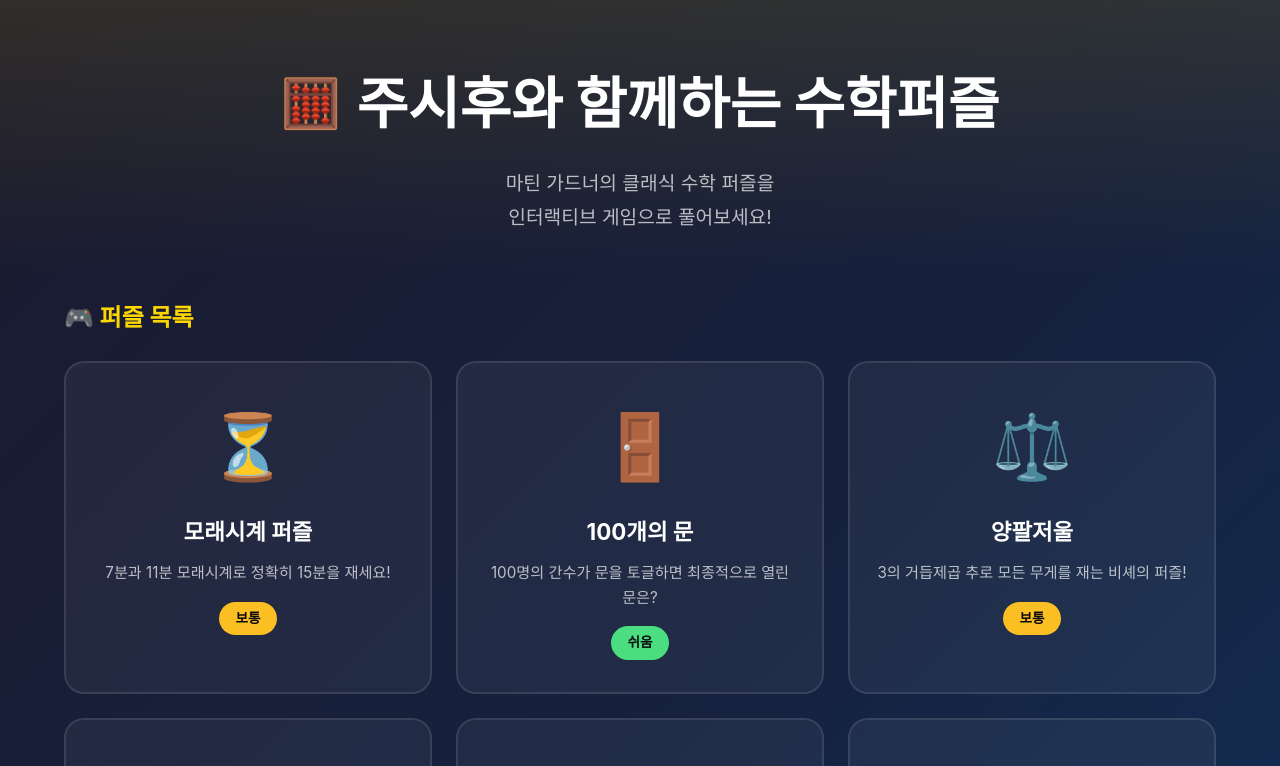
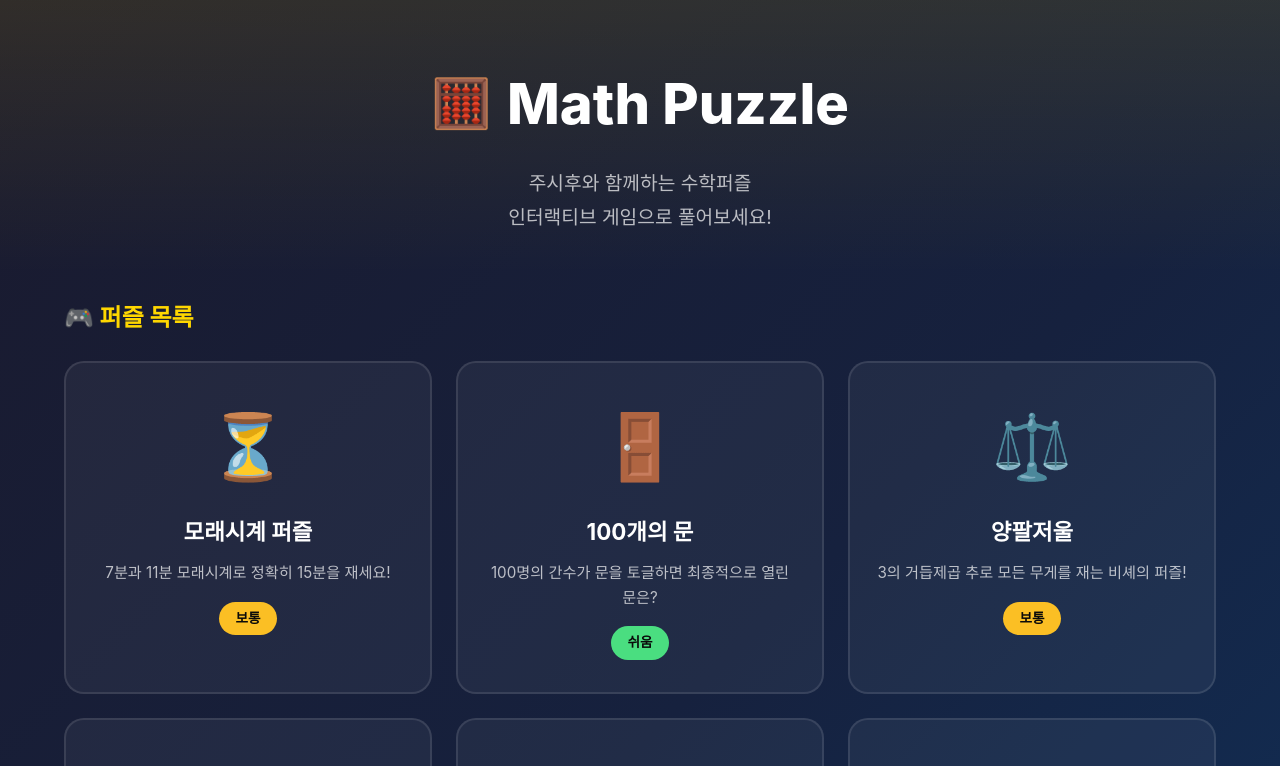
Before and after one commit to sangja21/math_puzzle, a Next.js app: page / in a window 1280 px wide. Shown: the top 766 px of the page. Built offline with nearby package versions, Linux system fonts and the light colour scheme.

Commit message:
feat: 메인 멘트 변경 (주시후 선생님 헌정)

```diff
--- a/src/app/page.tsx
+++ b/src/app/page.tsx
@@ -88,10 +88,10 @@ export default function Home() {
       <header className={styles.hero}>
         <h1 className={styles.title}>
           <span className={styles.emoji}>🧮</span>
-          주시후와 함께하는 수학퍼즐
+          Math Puzzle
         </h1>
         <p className={styles.subtitle}>
-          마틴 가드너의 클래식 수학 퍼즐을<br />
+          주시후와 함께하는 수학퍼즐<br />
           인터랙티브 게임으로 풀어보세요!
         </p>
       </header>
```
